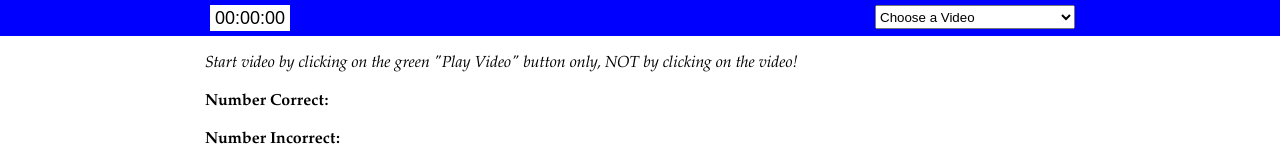
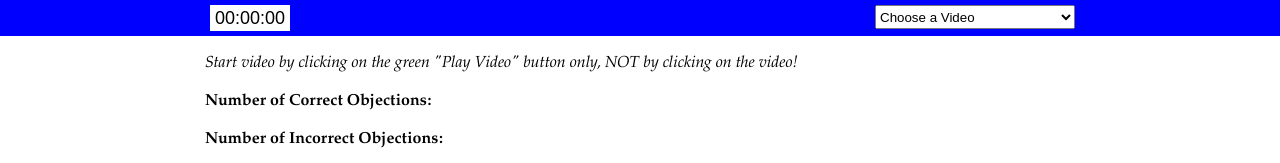
Before and after one commit to SuffolkLITLab/objection, a plain HTML site: page index.html in a window 1280 px wide. Shown: the top 163 px of the page. Drawn offline with nearby package versions, Linux system fonts and the light colour scheme; grey boxes are pictures that could not be loaded.

Commit message:
This is working, Objection Counter

```diff
--- a/index.html
+++ b/index.html
@@ -50,8 +50,8 @@
 
     <div class="content">
       <p><i>Start video by clicking on the green "Play Video" button only, NOT by clicking on the video!</i></p>
-      <p><b>Number Correct: </b></p>
-      <p><b>Number Incorrect: </b></p>
+      <p><b>Number of Correct Objections: </b></p>
+      <p><b>Number of Incorrect Objections: </b></p>
       <!-- Start video -->
       <div class="vid_wrapper">
         <div class="profile_vid">
```
